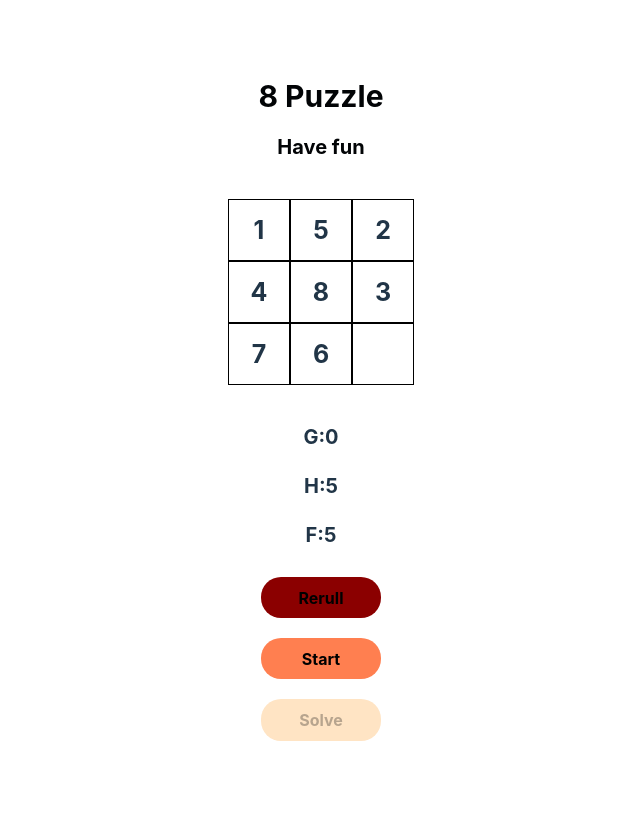
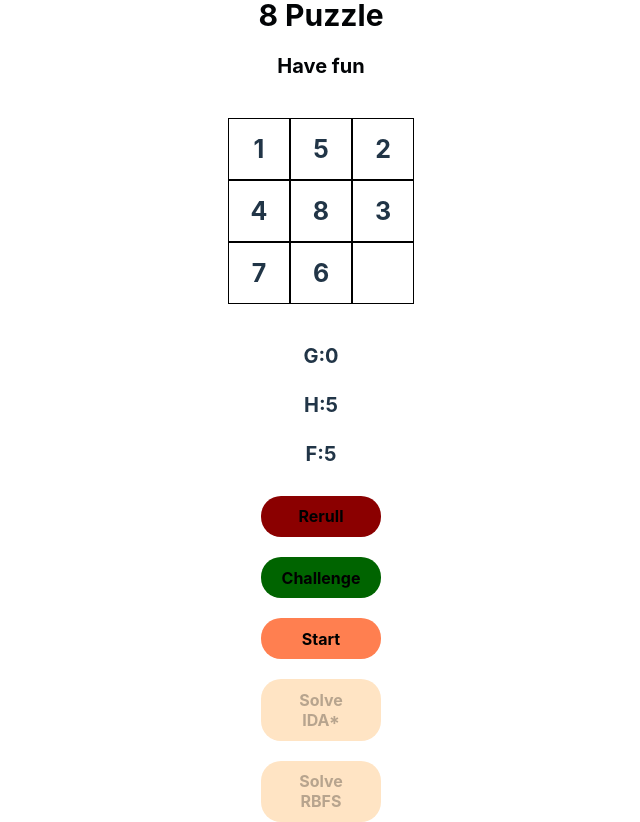
Before and after one commit to ArShAm79/8_Puzzle, a React (Vite) app: page / in a window 1280 px wide. Shown: the whole page, without its empty margins (319-959 px from the left). Before the commit the page ends 800 px from the top, so only its background shows below. Built offline with nearby package versions, Linux system fonts and the light colour scheme.

Commit message:
feat: challenge added

```diff
--- a/src/puzzle/functions.ts
+++ b/src/puzzle/functions.ts
@@ -287,6 +287,7 @@ export const getAnswer = (cartData: number[][], goalNode: NodeType) => {
 export const rerull = (
   goalNode: NodeType,
   setdata: (data: number[][]) => void,
+  setuserData: (data: number[][]) => void,
   length: number
 ) => {
   let initialData = createChartData(length)
@@ -297,5 +298,6 @@ export const rerull = (
     const splitedNumbers = [[], ...initialData, []]
     answer = getAnswer(splitedNumbers, goalNode)
   }
-  setdata([[], ...initialData, []])
+  setdata([[], ...initialData.map((item) => [...item]), []])
+  setuserData([[], ...initialData.map((item) => [...item]), []])
 }
--- a/src/puzzle/index.css
+++ b/src/puzzle/index.css
@@ -71,3 +71,23 @@
   width: 120px;
   font-weight: bold;
 }
+.challenge-button {
+  background-color: darkgreen;
+  border-radius: 20px;
+  width: 120px;
+  font-weight: bold;
+}
+.chart-conatiner {
+  display: flex;
+  flex-direction: row;
+  align-items: center;
+  justify-content: center;
+  column-gap: 50px;
+}
+.data-box-cotainer {
+  display: flex;
+  flex-direction: row;
+  align-items: center;
+  justify-content: space-evenly;
+  column-gap: 50px;
+}
--- a/src/puzzle/index.tsx
+++ b/src/puzzle/index.tsx
@@ -21,10 +21,14 @@ const Puzzle = () => {
     turn: 0
   }
 
-  const [data, setdata] = useState<number[][]>([[]])
+  const [botdata, setbotData] = useState<number[][]>([[]])
+  const [userdata, setuserData] = useState<number[][]>([[]])
   const [numberOfMoves, setnumberOfMoves] = useState<number>(0)
-  const [diffrence, setdiffrence] = useState<number>(0)
+  const [userNumberOfMoves, setusernumberOfMoves] = useState<number>(0)
+  const [botDiffrence, setbotDiffrence] = useState<number>(0)
+  const [userDiffrence, setuserDiffrence] = useState<number>(0)
   const [isStarted, setisStarted] = useState<boolean>(false)
+  const [isChallenge, setisChallenge] = useState<boolean>(false)
 
   const getAnswer = (cartData: number[][]) => {
     const currentNode: NodeType = {
@@ -38,19 +42,40 @@ const Puzzle = () => {
   }
 
   useEffect(() => {
-    rerull(goalNode, setdata, length)
+    rerull(goalNode, setbotData, setuserData, length)
   }, [])
 
   useEffect(() => {
-    const currentNode: NodeType = {
+    const botCurrentNode: NodeType = {
       diffrence: 0,
       pattern: '',
-      puzzle: [...data.slice(1, 4)],
+      puzzle: [...botdata.slice(1, 4)],
+      turn: 0
+    }
+    const userCurrentNode: NodeType = {
+      diffrence: 0,
+      pattern: '',
+      puzzle: [...botdata.slice(1, 4)],
       turn: 0
     }
 
-    setdiffrence(calculateDiffrence(currentNode, goalNode))
-  }, [data])
+    setbotDiffrence(calculateDiffrence(botCurrentNode, goalNode))
+    setuserDiffrence(calculateDiffrence(userCurrentNode, goalNode))
+  }, [botdata, userdata])
+
+  const startChallege = () => {
+    if (!isChallenge) {
+      setisChallenge(!isChallenge)
+      setisStarted(!isStarted)
+      setusernumberOfMoves(0)
+    } else {
+      setisChallenge(!isStarted)
+      setisStarted(!isStarted)
+    }
+  }
+  useEffect(() => {
+    console.log('Bot')
+  }, [botdata])
 
   const applyAnswer = (answer: string) => {
     let moves = answer.split('-').slice(1)
@@ -61,13 +86,13 @@ const Puzzle = () => {
       const firstPlace = move[0].split(',').map((item) => Number(item))
       const secondPlace = move[1].split(',').map((item) => Number(item))
 
-      const temp = data[firstPlace[0] + 1][firstPlace[1]]
-      data[firstPlace[0] + 1][firstPlace[1]] =
-        data[secondPlace[0] + 1][secondPlace[1]]
+      const temp = botdata[firstPlace[0] + 1][firstPlace[1]]
+      botdata[firstPlace[0] + 1][firstPlace[1]] =
+        botdata[secondPlace[0] + 1][secondPlace[1]]
 
-      data[secondPlace[0] + 1][secondPlace[1]] = temp
+      botdata[secondPlace[0] + 1][secondPlace[1]] = temp
 
-      setdata([...data])
+      setbotData([...botdata])
       setnumberOfMoves((value) => value + 1)
 
       if (moves.length === 1 || !isStarted) {
@@ -77,7 +102,7 @@ const Puzzle = () => {
     }, 100)
   }
   const solve = () => {
-    const answer = getAnswer(data)
+    const answer = getAnswer(botdata)
     if (answer) {
       applyAnswer(answer.pattern)
     }
@@ -89,20 +114,23 @@ const Puzzle = () => {
         <h2>8 Puzzle</h2>
         <h4>Have fun</h4>
       </header>
+      <div className="chart-conatiner">
         <div className="chart">
-        {data.map((row, i) => (
-          <div className="chart_row" key={row.toString() + i.toString()}>
+          {botdata.map((row, i) => (
+            <div
+              className="chart_row"
+              key={row.toString() + i.toString() + 'bot'}>
               {row.map((col, j) => (
                 <div
                   className="chart_col"
                   onClick={() => {
-                  if (isStarted) {
+                    if (isStarted && !isChallenge) {
                       columnOnClickHandler(
                         i,
                         j,
-                      data,
+                        botdata,
                         length * length,
-                      setdata,
+                        setbotData,
                         setnumberOfMoves
                       )
                     }
@@ -115,33 +143,87 @@ const Puzzle = () => {
             </div>
           ))}
         </div>
+        {isChallenge && (
+          <div className="chart">
+            {userdata.map((row, i) => (
+              <div
+                className="chart_row"
+                key={row.toString() + i.toString() + 'user'}>
+                {row.map((col, j) => (
+                  <div
+                    className="chart_col"
+                    onClick={() => {
+                      if (isStarted) {
+                        columnOnClickHandler(
+                          i,
+                          j,
+                          userdata,
+                          length * length,
+                          setuserData,
+                          setusernumberOfMoves
+                        )
+                      }
+                    }}
+                    role="presentation"
+                    key={col.toString()}>
+                    {col === length * length ? '' : col}
+                  </div>
+                ))}
+              </div>
+            ))}
+          </div>
+        )}
+      </div>
+      <div className="data-box-cotainer">
         <div className="data-box">
           <div className="data-box-part">
             G: <span>{numberOfMoves}</span>
           </div>
           <div className="data-box-part">
             H:
-          <span>{diffrence}</span>
+            <span>{botDiffrence}</span>
           </div>
           <div className="data-box-part">
-          F: <span>{numberOfMoves + diffrence}</span>
+            F: <span>{numberOfMoves + botDiffrence}</span>
           </div>
+        </div>
+        {isChallenge && (
+          <div className="data-box">
+            <div className="data-box-part">
+              G: <span>{userNumberOfMoves}</span>
+            </div>
+            <div className="data-box-part">
+              H:
+              <span>{userDiffrence}</span>
+            </div>
+            <div className="data-box-part">
+              F: <span>{userNumberOfMoves + userDiffrence}</span>
+            </div>
+          </div>
+        )}
       </div>
       <div className="button-conatiner">
         {!isStarted && (
           <button
-            onClick={() => rerull(goalNode, setdata, length)}
+            onClick={() => rerull(goalNode, setbotData, setuserData, length)}
+            disabled={isChallenge}
             className="rerull-button">
             Rerull
           </button>
         )}
+        <button className="challenge-button" onClick={startChallege}>
+          {isChallenge ? 'Hide' : 'Challenge'}
+        </button>
         <button
           onClick={() => setisStarted(!isStarted)}
           className="start-button">
           {isStarted ? 'Stop' : 'Start'}
         </button>
         <button onClick={solve} className="solve-button" disabled={!isStarted}>
-          Solve
+          Solve IDA*
+        </button>
+        <button onClick={solve} className="solve-button" disabled={!isStarted}>
+          Solve RBFS
         </button>
       </div>
     </div>
```
Lines whose indentation alone changed are shown as unchanged.
